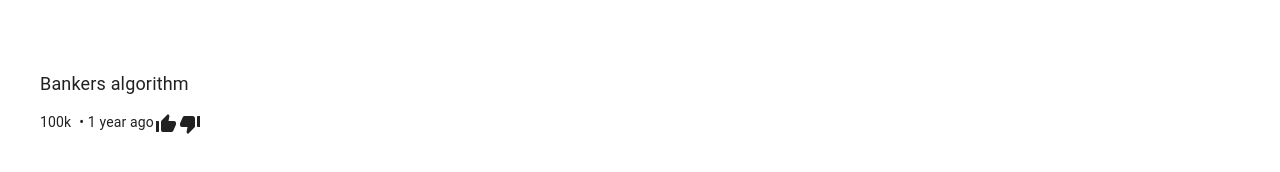
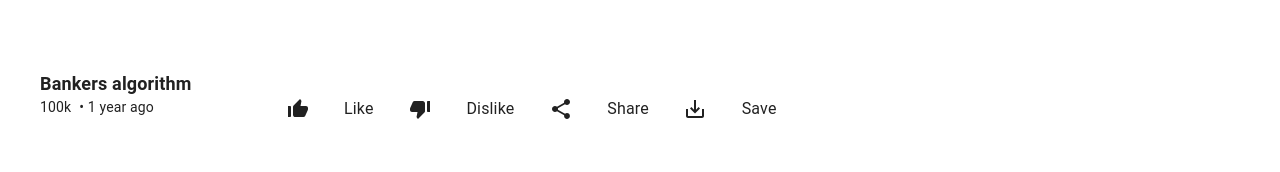
Before and after one commit to ankita772/youtube-clone, a React (Create React App) app: page /videopage in a window 1280 px wide. Shown: the part 466-638 px from the top of the page. Built offline with nearby package versions, Linux system fonts and the light colour scheme.

Commit message:
3rd-task

```diff
--- a/src/page/videopage.js
+++ b/src/page/videopage.js
@@ -5,6 +5,8 @@ import VideoSuggestionList from "../component/videoSuggestionList.js";
 import { AppBar, CssBaseline, Grid, Typography, Box } from "@mui/material";
 import ThumbUpAltIcon from "@mui/icons-material/ThumbUpAlt";
 import ThumbDownAltIcon from "@mui/icons-material/ThumbDownAlt";
+import ShareIcon from "@mui/icons-material/Share";
+import SaveAltIcon from "@mui/icons-material/SaveAlt";
 
 const Videopage = (props) => {
   return (
@@ -28,17 +30,38 @@ const Videopage = (props) => {
             controls
             playing
           />
-          <Typography component="div" sx={{ fontSize: 18, mt: 2 }}>
+          <Typography
+            component="div"
+            sx={{ fontSize: 18, fontWeight: "bold", mt: 2 }}
+          >
             Bankers algorithm
           </Typography>
-          <div style={{ display: "flex", marginTop: "2%" }}>
-            <Box sx={{ fontSize: 14 }}>100k</Box>
-            <Box sx={{ fontSize: 14, ml: 1 }}>• 1 year ago</Box>
-            <div style={{ marginleft: "50px" }}>
+          <Grid container sx={{ display: "flex" }}>
+            <Grid xs={12} md={4} lg={4} sx={{ display: "flex" }}>
+              <Box sx={{ fontSize: 14 }}>100k</Box>
+              <Box sx={{ fontSize: 14, ml: 1 }}>• 1 year ago</Box>
+            </Grid>
+            <Grid
+              xs={11}
+              md={4}
+              lg={8}
+              sx={{
+                display: "flex",
+                justifyContent: "space-between",
+                mt: { xs: 2, md: 0, lg: 0 },
+                mb: { xs: 2, md: 0, lg: 0 },
+              }}
+            >
               <ThumbUpAltIcon />
+              <Typography>Like</Typography>
               <ThumbDownAltIcon />
-            </div>
-          </div>
+              <Typography>Dislike</Typography>
+              <ShareIcon />
+              <Typography>Share</Typography>
+              <SaveAltIcon />
+              <Typography>Save</Typography>
+            </Grid>
+          </Grid>
         </Grid>
         <Grid item xs={12} sm={12} md={4} lg={4}>
           <VideoSuggestionList />
```
